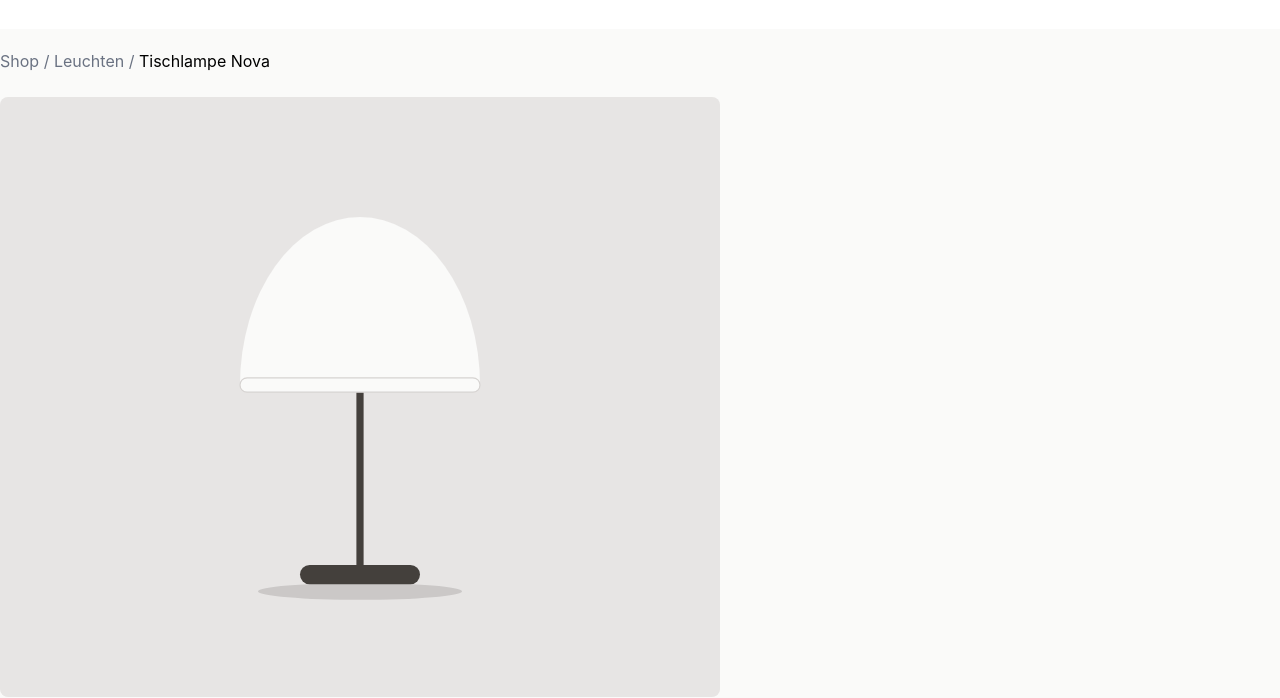
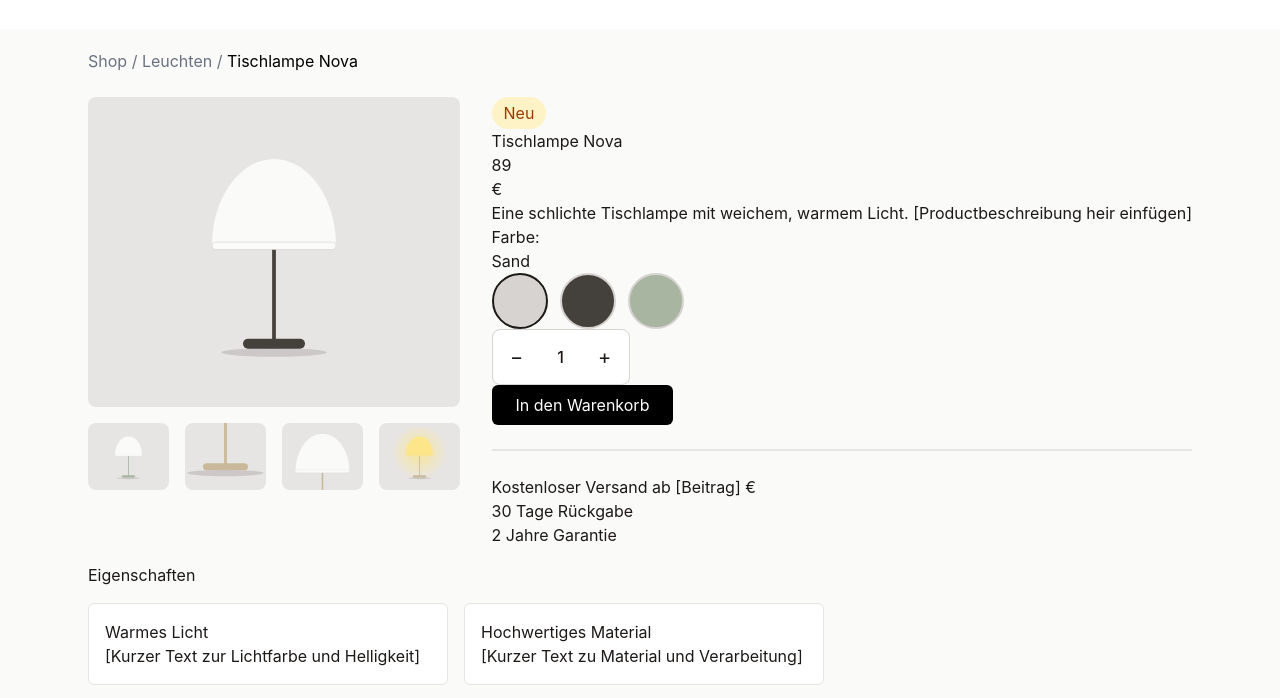
Before and after one commit to marvinobig/landingPageTWCSS, a website: page index.html in a window 1280 px wide. Shown: the part 67-765 px from the top of the page. Drawn offline with Linux system fonts and the light colour scheme.

Commit message:
Layout vom Hero-Bereich weiter entwickeln

```diff
--- a/index.html
+++ b/index.html
@@ -54,13 +54,14 @@
       </section>
     </nav>
 
+    <div class="mx-auto max-w-6xl px-6 mb-6">
       <header class="flex flex-col gap-6">
         <span class="text-gray-500 mt-5"
           ><a href="/" class="hover:underline">Shop</a> /
           <a href="/" class="hover:underline">Leuchten</a> /
           <a href="/" class="text-black hover:underline">Tischlampe Nova</a></span
         >
-      <section class="flex flex-row md:flex-col gap-8">
+        <section class="flex flex-col lg:flex-row gap-8">
           <div class="flex flex-col flex-1 gap-8 max-w-180">
             <div class="flex flex-col gap-4 w-full">
               <img
@@ -193,6 +194,8 @@
           </article>
         </section>
       </main>
+    </div>
+
     <footer class="flex justify-between p-8 bg-white">
       <p>&#169; luma</p>
       <section class="flex gap-8">
```
Also changed, not shown: src/output.css. Lines whose indentation alone changed are shown as unchanged.
